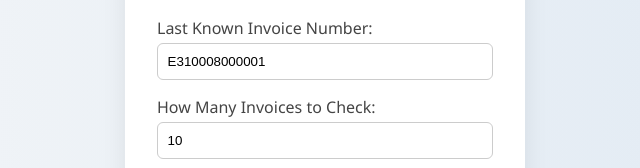
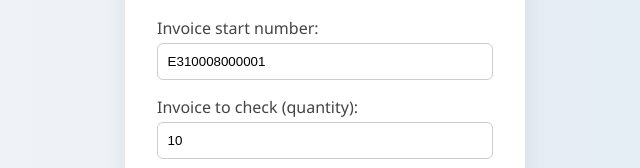
Before and after one commit to anmatths/Dominicana, a plain HTML site: page index.html in a window 1280 px wide. Shown: the part 292-460 px from the top of the page, without its empty margins (315-955 px from the left). Drawn offline with Linux system fonts and the light colour scheme.

Commit message:
improve form

```diff
--- a/index.html
+++ b/index.html
@@ -11,10 +11,10 @@
 <body>
     <form id="invoiceForm">
         <h2>Find Next Available Invoice in Dominican Republic</h2>
-    <label for="lastInvoice">Last Known Invoice Number:</label>
+        <label for="lastInvoice">Invoice start number:</label>
         <input type="text" id="lastInvoice" placeholder="E310008000001" required value="E310008000001" />
 
-    <label for="searchRange">How Many Invoices to Check:</label>
+        <label for="searchRange">Invoice to check (quantity):</label>
         <input type="number" id="searchRange" required value="10" min="1" />
 
         <button type="submit">Search</button>
```
Lines whose indentation alone changed are shown as unchanged.
